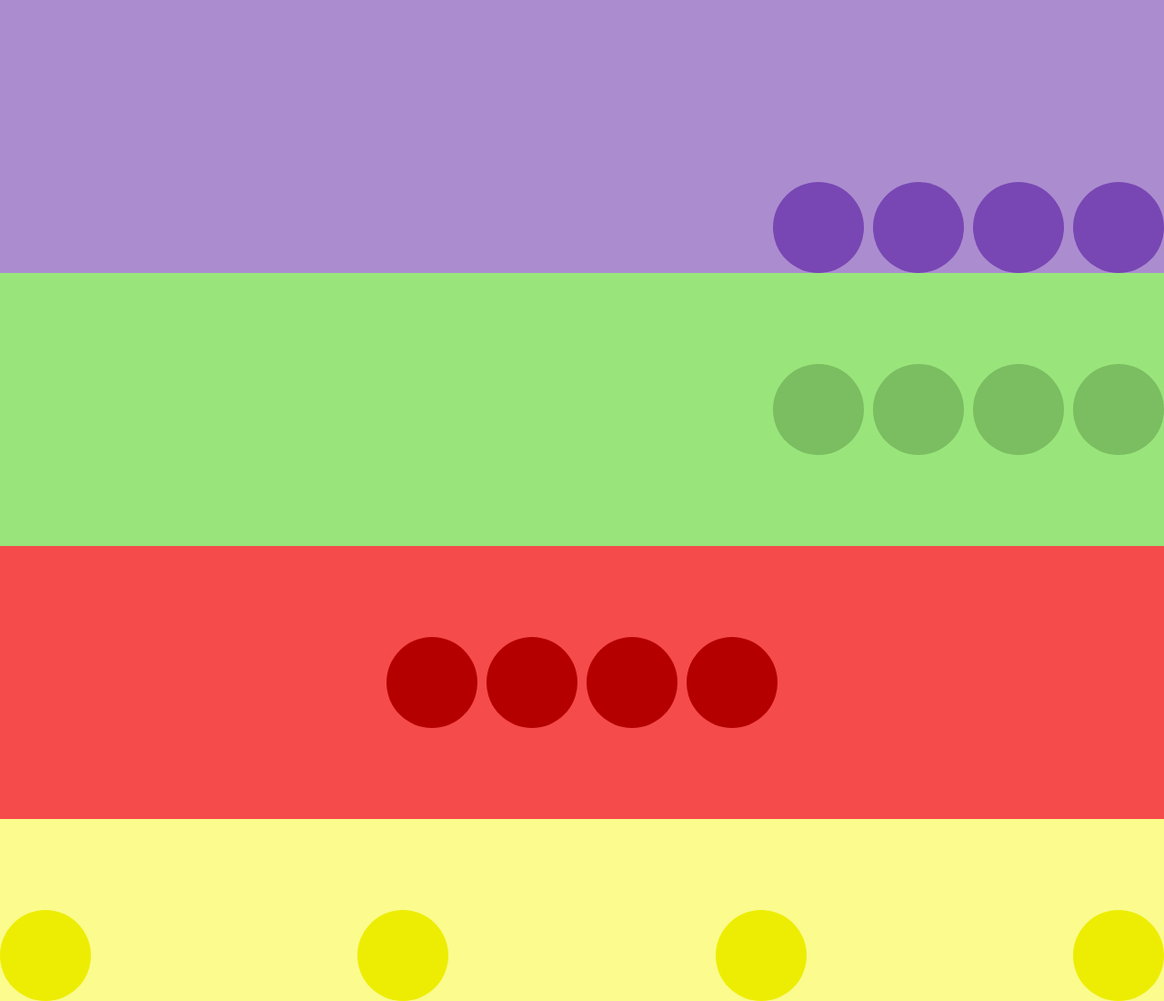
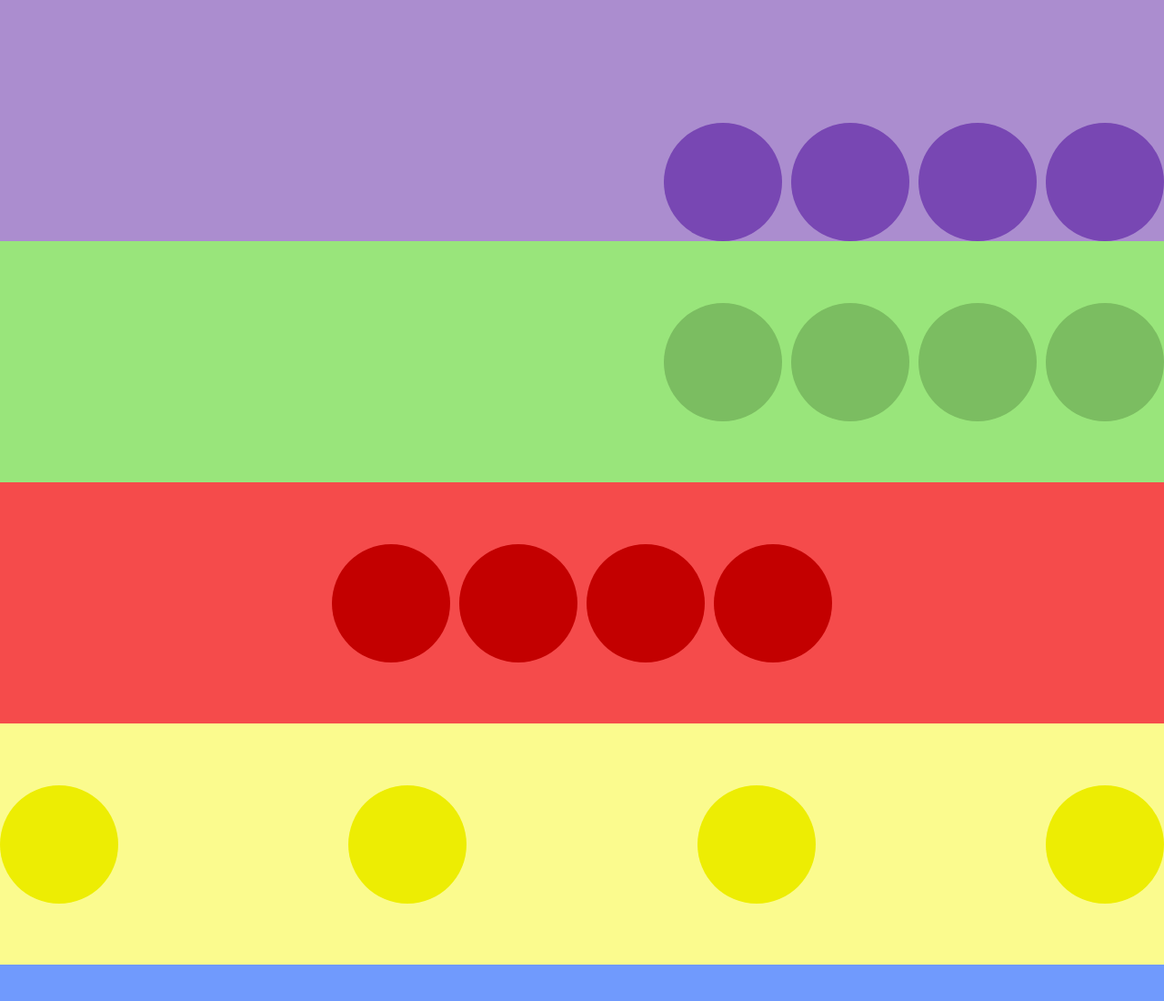
Before and after one commit to Nephyro/flex, a plain HTML site: page index.html in a window 1280 px wide. Shown: the top 1100 px of the page at 91% size. Drawn offline with Linux system fonts and the light colour scheme.

Commit message:
redimensionando a altura das linhas e tamanho das bolinhas

```diff
--- a/style.css
+++ b/style.css
@@ -10,7 +10,7 @@ body {
     flex-direction: column;
 }
 .lilas {
-    height: 300px;               /*altura*/
+    height: 265px;               /*altura*/
     display: flex;                  /*alinhar*/
     justify-content: end;        /*centralizar horizonte*/
     align-items: flex-end;          /*centralizar vertical*/
@@ -18,14 +18,14 @@ body {
     background-color: #ab8dcf;
 }
 .lilas div {
-    width: 100px;
-    height: 100px;
+    width: 130px;
+    height: 130px;
     border-radius: 50%;
     background-color: #7847b3;
 }
 
 .verde {
-    height: 300px;
+    height: 265px;
     display: flex;
     justify-content: end;
     align-items: center;
@@ -33,13 +33,13 @@ body {
     background-color: rgb(153, 229, 123);
 }
 .verde div {
-    width: 100px;
-    height: 100px;
+    width: 130px;
+    height: 130px;
     border-radius: 50%;
     background-color: rgb(123, 189, 97);
 }
 .vermelho {
-    height: 300px;
+    height: 265px;
     display: flex;
     justify-content: center;
     align-items: center;
@@ -47,34 +47,34 @@ body {
     background-color: rgb(245, 75, 75);
 }
 .vermelho div {
-    width: 100px;
-    height: 100px;
+    width: 130px;
+    height: 130px;
     border-radius: 50%;
-    background-color: rgb(181, 0, 0);
+    background-color: rgb(195, 0, 0);
 }
 .amarelo {
-    height: 300px;
+    height: 265px;
     display: flex;
     justify-content: space-between;
     align-items: center;
     background-color: rgb(251, 251, 142);
 }
 .amarelo div {
-    width: 100px;
-    height: 100px;
+    width: 130px;
+    height: 130px;
     border-radius: 50%;
     background-color: rgb(237, 237, 3);
 }
 .azul {
-    height: 300px;
+    height: 265px;
     display: flex;
     justify-content:space-evenly;
     align-items: center;
     background-color: rgb(112, 154, 253);
 }
 .azul div {
-    width: 100px;
-    height: 100px;
+    width: 130px;
+    height: 130px;
     border-radius: 50%;
     background-color: rgb(0, 98, 255);
 }
```
